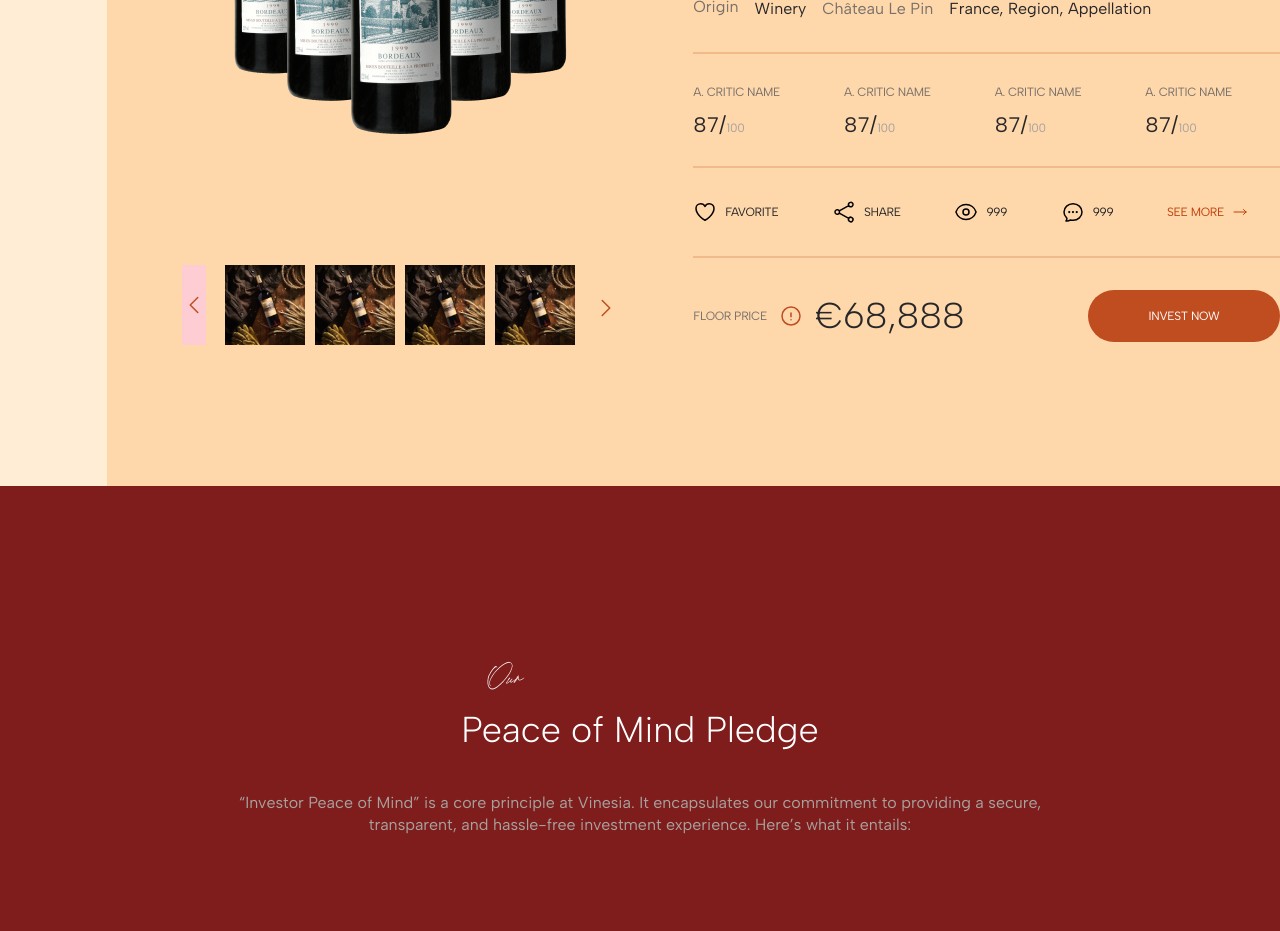
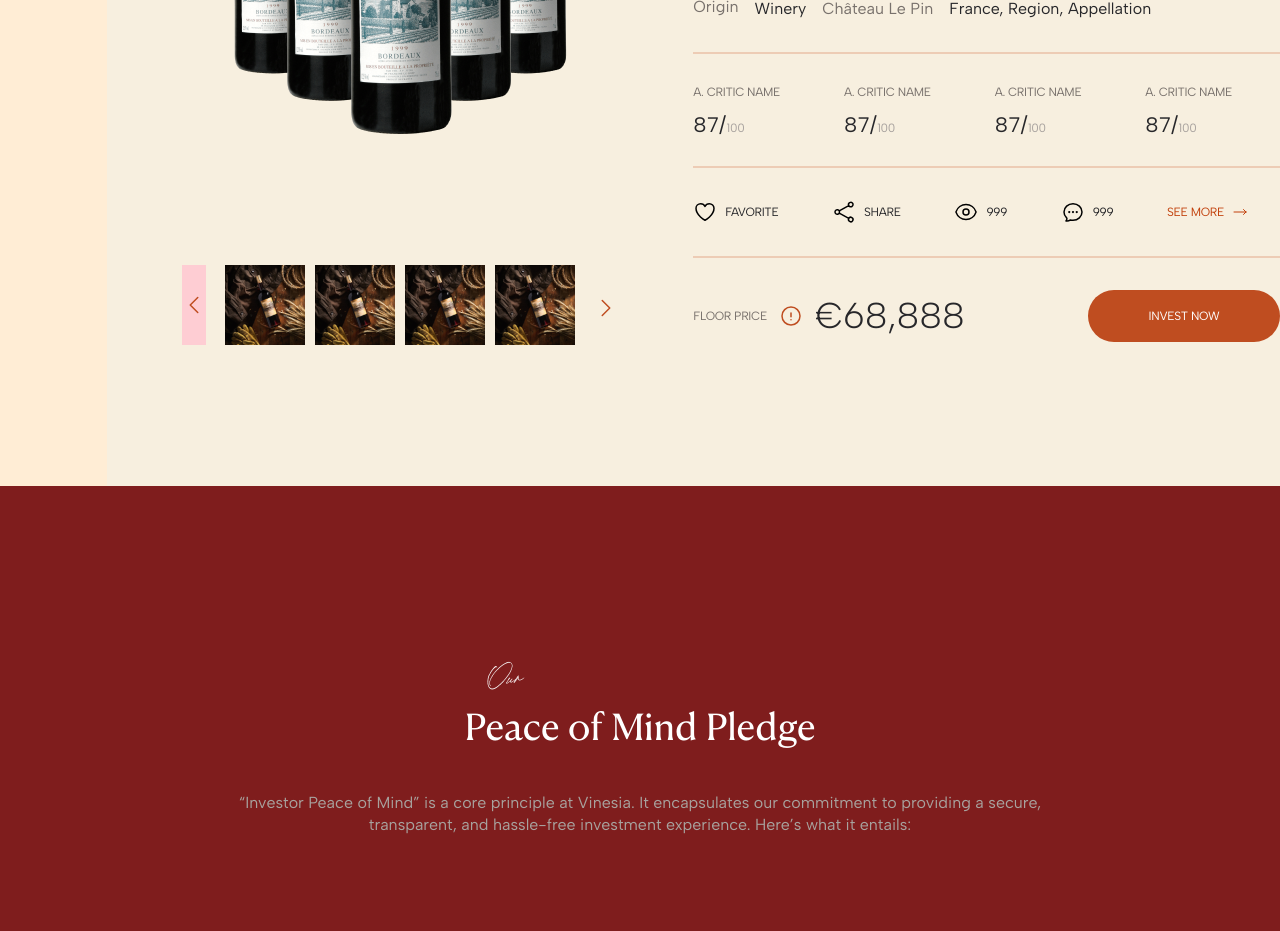
Before and after one commit to nalaZazu/new-vinesia-market, a Next.js app: page /productsoverview in a window 1280 px wide. Shown: the part 701-1632 px from the top of the page. Built offline with nearby package versions, Linux system fonts and the light colour scheme.

Commit message:
productsoverview

```diff
--- a/src/app/productsoverview/page.tsx
+++ b/src/app/productsoverview/page.tsx
@@ -75,7 +75,7 @@ export default function ProductsOverview() {
           </div> */}
           </div>
           <div className="md:basis-11/12 basis-full ">
-            <div className="bg-orange-200 pt-10 pb-20 ">
+            <div className="bg-[#F7EFDF] pt-10 pb-20 ">
               <div className="md:max-w-[1350px] mx-auto">
                 <ProductTopSection />
               </div>
--- a/src/components/mindpledge/page.tsx
+++ b/src/components/mindpledge/page.tsx
@@ -20,10 +20,10 @@ const MindPledge = ({
               <span className="collection text-center text-2xl font-normal leading-[72px] absolute left-0 md:top-[-37px] right-[270px] hidden md:block">
                 Our
               </span>
-              <p className=" flex text-center md:text-4xl md:font-light md:leading-[44px] text-white text-base font-semibold leading-snug">
+              <h3 className=" flex text-center md:text-4xl md:font-light md:leading-[44px] text-white text-base font-semibold leading-snug">
                 <span className="md:hidden block"> Our &nbsp;</span> Peace of
                 Mind Pledge
-              </p>
+              </h3>
               <span className="block md:hidden">
                 <svg
                   xmlns="http://www.w3.org/2000/svg"
```
